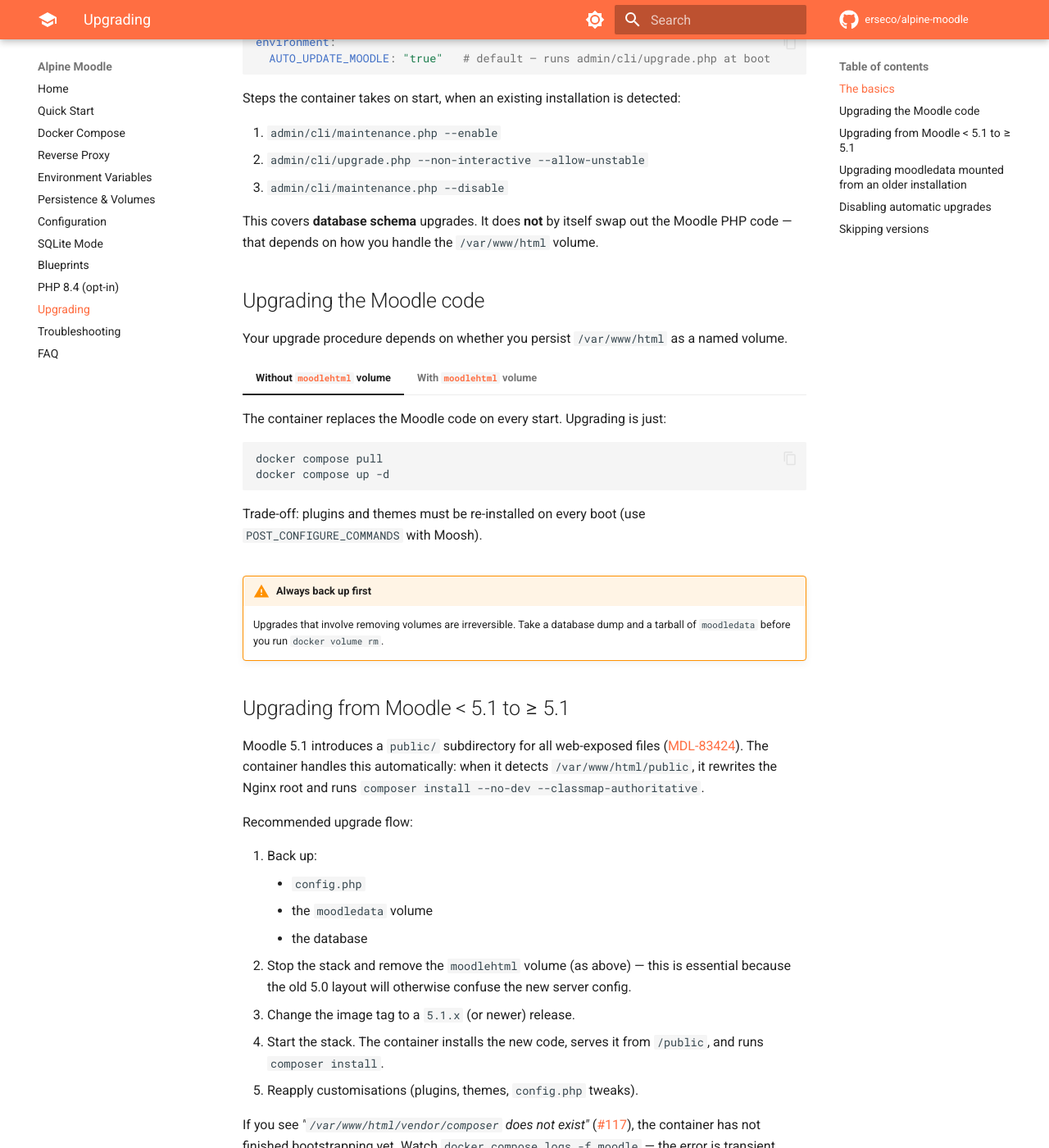
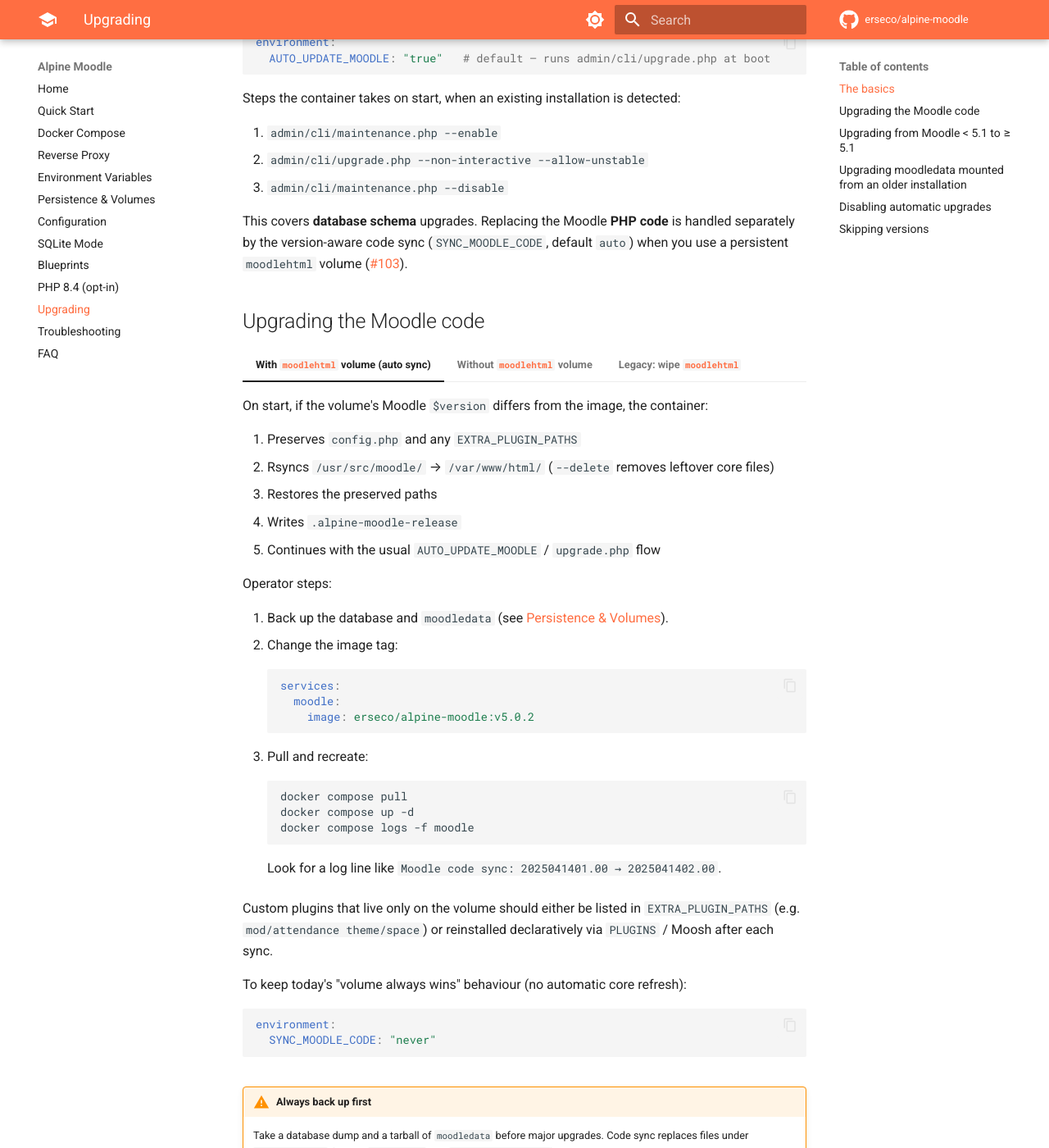
Before and after one commit to erseco/alpine-moodle, an MkDocs documentation site: the page built from docs/upgrading.md, in a window 1280 px wide and 1400 px high, scrolled down 430 px. Shown: the whole window at 82% size. Built offline with MkDocs 1.6.1 and Material for MkDocs 9.7.7, drawn with Linux system fonts in a browser that asks for light colours; comment, search, counter and statistics services are not loaded; some of the changed text lies outside the part shown.

Commit message:
feat: version-aware Moodle code sync for persistent volumes (#103)
When /var/www/html is a named volume, changing the image tag alone used to
leave the old PHP tree in place, so AUTO_UPDATE_MOODLE ran upgrade.php against
stale code (#102).

Bake an immutable copy of Moodle at /usr/src/moodle and, on start, rsync it
into /var/www/html when Moodle \$version differs (SYNC_MOODLE_CODE=auto).
Preserve config.php and optional EXTRA_PLUGIN_PATHS; use rsync --delete so
leftover core files from older releases disappear.

Supports both pre-5.1 (root version.php) and 5.1+ (public/version.php).

Tests:
- tests/unit/test-sync-moodle-code.sh (docker-free)
- run_tests.sh sync (in-container regression, wired into compose-test.sh)

````diff
--- a/docs/environment-variables.md
+++ b/docs/environment-variables.md
@@ -93,6 +93,8 @@ See [Reverse Proxy](reverse-proxy.md) for concrete examples.
 | Variable                 | Default | Description |
 |--------------------------|---------|-------------|
 | `AUTO_UPDATE_MOODLE`     | `true`  | If `false`, skip the automatic `admin/cli/upgrade.php` on container start. |
+| `SYNC_MOODLE_CODE`       | `auto`  | How to refresh Moodle **PHP code** from the image into `/var/www/html` when a volume is used. `auto` syncs when the volume is empty or its Moodle `$version` differs from the image; `always` rsyncs every start; `never` leaves the volume untouched (legacy behaviour). See [Upgrading](upgrading.md) and [#103](https://github.com/erseco/alpine-moodle/issues/103). |
+| `EXTRA_PLUGIN_PATHS`     | *(empty)* | Space-separated paths **relative** to `/var/www/html` preserved across a code sync (e.g. `mod/attendance theme/space local/mytool`). Rejects absolute paths and `..`. Prefer `PLUGINS` / Moosh when you can reinstall declaratively. |
 | `RUN_CRON_TASKS`         | `true`  | Set to `false` to disable the internal `runit`-managed cron loop. Useful when you run cron externally. |
 | `DEBUG`                  | `false` | When `true`, enables Moodle `DEVELOPER` debug level and `debugdisplay`. |
 | `PRE_CONFIGURE_COMMANDS` | *(empty)* | Shell commands run **before** Moodle configuration. |
--- a/docs/faq.md
+++ b/docs/faq.md
@@ -52,6 +52,10 @@ Yes — set `RUN_CRON_TASKS=false`. You are then responsible for running `admin/
 
 Yes — set `AUTO_UPDATE_MOODLE=false`. The container will start without running `admin/cli/upgrade.php`; you must run it yourself before letting users back in.
 
+## Why didn't changing the image tag upgrade my site?
+
+`AUTO_UPDATE_MOODLE` only runs the **database** upgrade. If `/var/www/html` is a named volume, older images left the PHP tree pinned on the volume ([#102](https://github.com/erseco/alpine-moodle/issues/102)). Current images run a **code sync** first (`SYNC_MOODLE_CODE=auto`): when the volume's Moodle `$version` differs from the image, core is rsynced from `/usr/src/moodle` while `config.php` (and optional `EXTRA_PLUGIN_PATHS`) are preserved, then `upgrade.php` runs. See [Upgrading](upgrading.md).
+
 ## Which architectures are supported?
 
 `amd64`, `arm64`, `arm/v7`, `arm/v6`, `386`, `ppc64le`, `s390x`. Pull `erseco/alpine-moodle` on any of them and Docker will fetch the right variant.
--- a/docs/persistence.md
+++ b/docs/persistence.md
@@ -37,28 +37,42 @@ volumes:
 
 ## The `moodlehtml` tradeoff
 
-Mounting `/var/www/html` as a named volume preserves installed plugins, custom themes, and `config.php` between container restarts. **The cost is that upgrading Moodle by changing the image tag alone does not work**, because the old code is kept on the volume ([#102](https://github.com/erseco/alpine-moodle/issues/102), [#103](https://github.com/erseco/alpine-moodle/issues/103)).
+Mounting `/var/www/html` as a named volume preserves `config.php` and any custom plugin/theme files you keep there. Historically the cost was that **changing the image tag alone did not refresh Moodle core**, because the volume kept the old tree ([#102](https://github.com/erseco/alpine-moodle/issues/102), [#103](https://github.com/erseco/alpine-moodle/issues/103)).
 
-You have two patterns:
+Current images ship **version-aware code sync** (`SYNC_MOODLE_CODE=auto` by default): on start, if the volume's Moodle `$version` differs from the image, the container rsyncs the immutable tree at `/usr/src/moodle` into `/var/www/html`, preserves `config.php`, restores any paths listed in `EXTRA_PLUGIN_PATHS`, then runs the usual `upgrade.php` flow.
 
-=== "Persistent `moodlehtml` (default)"
+You still have three patterns:
 
-    Pros: plugins and themes survive restarts, `config.php` keeps customisations.
+=== "Persistent `moodlehtml` + auto sync (recommended with volumes)"
 
-    Cons: to upgrade Moodle you need to remove the `moodlehtml` volume, start the new image, then re-apply plugins/themes. Always back up first.
+    Pros: change the image tag to upgrade core; `config.php` is kept; optional custom paths via `EXTRA_PLUGIN_PATHS`.
+
+    ```yaml
+    services:
+      moodle:
+        image: erseco/alpine-moodle:v5.0.2
+        volumes:
+          - moodledata:/var/www/moodledata
+          - moodlehtml:/var/www/html
+        environment:
+          SYNC_MOODLE_CODE: auto          # default
+          EXTRA_PLUGIN_PATHS: "mod/attendance theme/space"
+          # Prefer declarative installs when possible:
+          # PLUGINS: "mod_attendance=https://…/attendance.zip"
+    ```
 
     ```bash
-    docker compose down
-    docker volume rm <project>_moodlehtml
     docker compose pull
     docker compose up -d
     ```
 
-=== "Ephemeral `moodlehtml`"
+    Set `SYNC_MOODLE_CODE=never` only if you deliberately maintain a patched tree inside the volume and do **not** want image tags to overwrite it.
 
-    Pros: upgrading Moodle is just `docker compose pull && docker compose up -d`.
+=== "Ephemeral `moodlehtml` (no code volume)"
 
-    Cons: you must re-install plugins and re-apply theme customisations on every rebuild, or install them via `POST_CONFIGURE_COMMANDS` on every start.
+    Pros: simplest mental model — the container *is* the code.
+
+    Cons: re-install plugins on every recreate (use `PLUGINS` or Moosh in `POST_CONFIGURE_COMMANDS`).
 
     ```yaml
     services:
@@ -68,17 +82,16 @@ You have two patterns:
           # no moodlehtml volume
     ```
 
-    Pair this with idempotent Moosh commands:
+=== "Manual volume wipe (legacy)"
 
-    ```yaml
-    environment:
-      POST_CONFIGURE_COMMANDS: |
-        moosh plugin-list
-        moosh plugin-install --delete mod_attendance
+    Still works if you prefer a clean tree:
+
+    ```bash
+    docker compose down
+    docker volume rm <project>_moodlehtml
+    docker compose pull
+    docker compose up -d
     ```
-
-!!! info "Future improvement"
-    [#103](https://github.com/erseco/alpine-moodle/issues/103) tracks a finer-grained approach that would persist only `config.php`, themes and modules. Until that lands, pick the pattern that matches your risk tolerance.
 
 ## PostgreSQL 18+ volume path
 
--- a/docs/upgrading.md
+++ b/docs/upgrading.md
@@ -22,43 +22,24 @@ Steps the container takes on start, when an existing installation is detected:
 2. `admin/cli/upgrade.php --non-interactive --allow-unstable`
 3. `admin/cli/maintenance.php --disable`
 
-This covers **database schema** upgrades. It does **not** by itself swap out the Moodle PHP code — that depends on how you handle the `/var/www/html` volume.
+This covers **database schema** upgrades. Replacing the Moodle **PHP code** is handled separately by the version-aware code sync (`SYNC_MOODLE_CODE`, default `auto`) when you use a persistent `moodlehtml` volume ([#103](https://github.com/erseco/alpine-moodle/issues/103)).
 
 ## Upgrading the Moodle code
 
-Your upgrade procedure depends on whether you persist `/var/www/html` as a named volume.
+=== "With `moodlehtml` volume (auto sync)"
 
-=== "Without `moodlehtml` volume"
+    On start, if the volume's Moodle `$version` differs from the image, the container:
 
-    The container replaces the Moodle code on every start. Upgrading is just:
+    1. Preserves `config.php` and any `EXTRA_PLUGIN_PATHS`
+    2. Rsyncs `/usr/src/moodle/` → `/var/www/html/` (`--delete` removes leftover core files)
+    3. Restores the preserved paths
+    4. Writes `.alpine-moodle-release`
+    5. Continues with the usual `AUTO_UPDATE_MOODLE` / `upgrade.php` flow
 
-    ```bash
-    docker compose pull
-    docker compose up -d
-    ```
+    Operator steps:
 
-    Trade-off: plugins and themes must be re-installed on every boot (use `POST_CONFIGURE_COMMANDS` with Moosh).
-
-=== "With `moodlehtml` volume"
-
-    Pinned Moodle code in a persistent volume will **not** be overwritten when you change the image tag ([#102](https://github.com/erseco/alpine-moodle/issues/102)). You will see logs like:
-
-    ```
-    No upgrade needed for the installed version 5.0.1 (Build: 20250609). Thanks for coming anyway!
-    ```
-
-    To actually upgrade:
-
-    1. Back up the database, `moodledata`, and `moodlehtml` (see [Persistence & Volumes](persistence.md)).
-    2. Put the site into maintenance mode (optional but recommended).
-    3. Stop the stack and remove the `moodlehtml` volume:
-
-        ```bash
-        docker compose down
-        docker volume rm <project>_moodlehtml
-        ```
-
-    4. Change the image tag in `docker-compose.yml`:
+    1. Back up the database and `moodledata` (see [Persistence & Volumes](persistence.md)).
+    2. Change the image tag:
 
         ```yaml
         services:
@@ -66,7 +47,7 @@ Your upgrade procedure depends on whether you persist `/var/www/html` as a named
             image: erseco/alpine-moodle:v5.0.2
         ```
 
-    5. Bring it back up:
+    3. Pull and recreate:
 
         ```bash
         docker compose pull
@@ -74,10 +55,41 @@ Your upgrade procedure depends on whether you persist `/var/www/html` as a named
         docker compose logs -f moodle
         ```
 
-    6. Reinstall any custom plugins and themes.
+        Look for a log line like `Moodle code sync: 2025041401.00 → 2025041402.00`.
+
+    Custom plugins that live only on the volume should either be listed in `EXTRA_PLUGIN_PATHS` (e.g. `mod/attendance theme/space`) or reinstalled declaratively via `PLUGINS` / Moosh after each sync.
+
+    To keep today's "volume always wins" behaviour (no automatic core refresh):
+
+    ```yaml
+    environment:
+      SYNC_MOODLE_CODE: "never"
+    ```
+
+=== "Without `moodlehtml` volume"
+
+    The container filesystem *is* the code. Upgrading is just:
+
+    ```bash
+    docker compose pull
+    docker compose up -d
+    ```
+
+    Re-install plugins on every recreate with `PLUGINS` or `POST_CONFIGURE_COMMANDS` + Moosh.
+
+=== "Legacy: wipe `moodlehtml`"
+
+    Still valid if you want a clean tree:
+
+    ```bash
+    docker compose down
+    docker volume rm <project>_moodlehtml
+    docker compose pull
+    docker compose up -d
+    ```
 
 !!! warning "Always back up first"
-    Upgrades that involve removing volumes are irreversible. Take a database dump and a tarball of `moodledata` before you run `docker volume rm`.
+    Take a database dump and a tarball of `moodledata` before major upgrades. Code sync replaces files under `/var/www/html` (except `config.php` and `EXTRA_PLUGIN_PATHS`).
 
 ## Upgrading from Moodle < 5.1 to ≥ 5.1
 
````
Also changed, not shown: README.md (+2 -0 lines), 6 other files.
